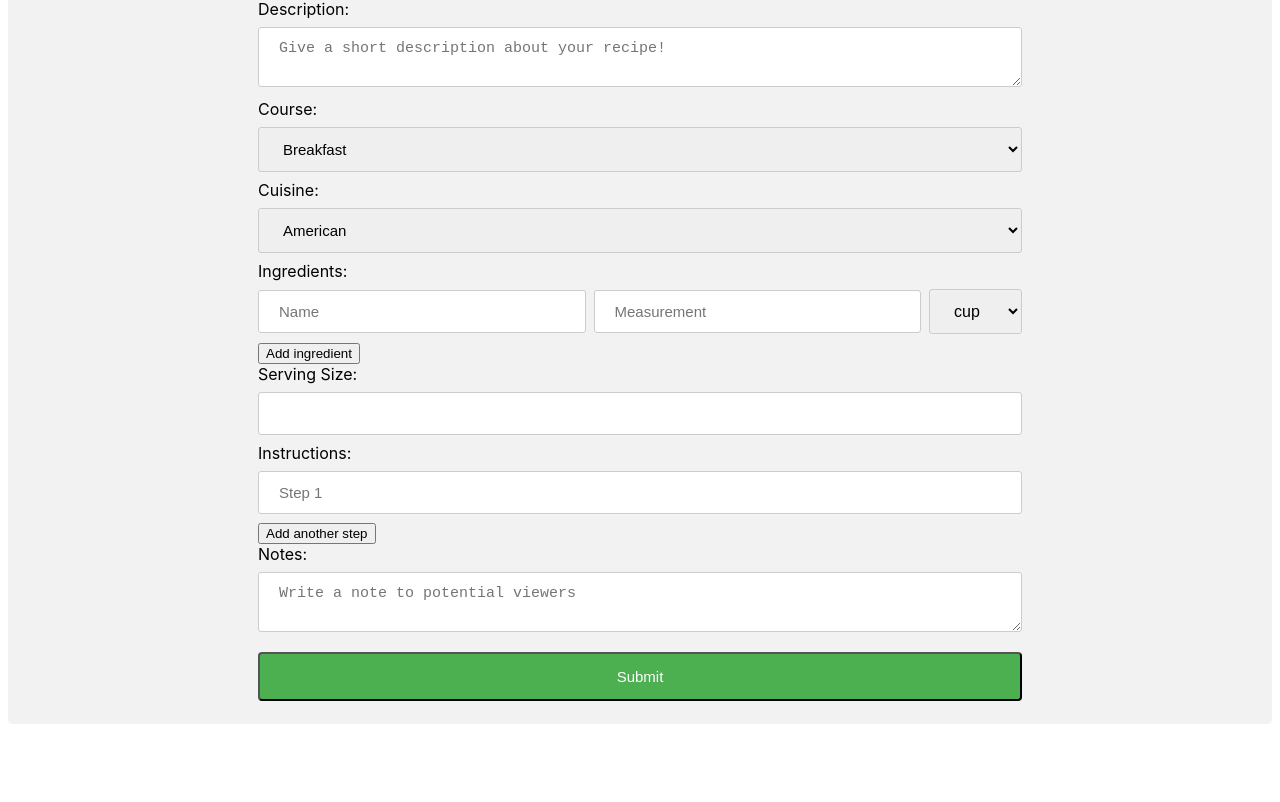
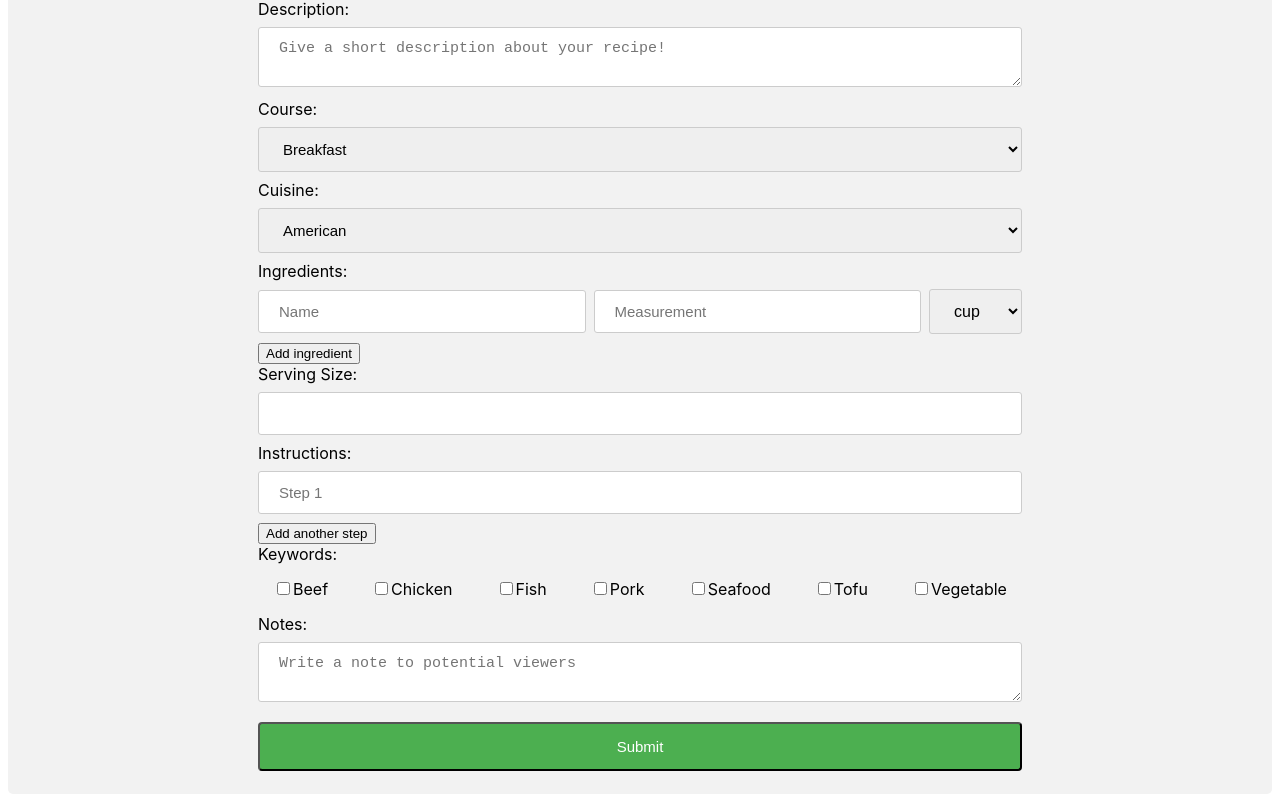
Before and after one commit to leemelisa/cook-book, a React (Create React App) app in the folder one-cookbook/client/: page /recipe/add in a window 1280 px wide. Shown: the part 489-1291 px from the top of the page. Before the commit the page ends 1221 px from the top, so only its background shows below. Built offline with nearby package versions, Linux system fonts and the light colour scheme.

Commit message:
added keyword checks to RecipeAdd

```diff
--- a/one-cookbook/client/src/components/layouts/Filter.js
+++ b/one-cookbook/client/src/components/layouts/Filter.js
@@ -27,15 +27,15 @@ class Filter extends React.Component {
 
     filterHandler(updatedTitle) {
         console.log(updatedTitle);
-        if (updatedTitle.course != '') {
+        if (updatedTitle.course !== '') {
             this.setState({
                 courseTitle: updatedTitle.course
             });
-        } else if (updatedTitle.cuisine != '') {
+        } else if (updatedTitle.cuisine !== '') {
             this.setState({
                 cuisineTitle: updatedTitle.cuisine
             });
-        } else if (updatedTitle.ingredient != '') {
+        } else if (updatedTitle.ingredient !== '') {
             this.setState({
                 ingredientTitle: updatedTitle.ingredient
             });
--- a/one-cookbook/client/src/components/layouts/Home.js
+++ b/one-cookbook/client/src/components/layouts/Home.js
@@ -10,6 +10,9 @@ class Home extends React.Component{
         return(
             <div>
                 <Filter />
+                <div>
+                    Recipe filter content
+                </div>
             </div>
         );
     }
--- a/one-cookbook/client/src/components/recipe/RecipeAdd.js
+++ b/one-cookbook/client/src/components/recipe/RecipeAdd.js
@@ -6,6 +6,7 @@ import headerImg from './styles/coverImg.jpg';
 const COURSES = ['Breakfast', 'Lunch', 'Dinner', 'Soup', 'Side Dish'];
 const CUISINES = ['American', 'Chinese', 'French', 'Korean', 'Japanese', 'Singaporean'];
 const UNITS = ['cup', 'oz', 'tbsp', 'tsp', 'mL', 'L', 'g'];
+const KEYWORDS = ['Beef', 'Chicken', 'Fish', 'Pork', 'Seafood', 'Tofu', 'Vegetable'];
 
 class RecipeAdd extends React.Component {
     constructor(props) {
@@ -23,7 +24,8 @@ class RecipeAdd extends React.Component {
                 unit: 'cup'
             }],
             instructions: [{step: ''}],
-            notes: '',
+            keywordSet: new Set(),
+            notes: ''
         };
     }
 
@@ -37,14 +39,14 @@ class RecipeAdd extends React.Component {
             let ingredients = [...this.state.ingredients];
             ingredients[e.target.dataset.id][e.target.name] = e.target.value;
             this.setState({ ingredients })
-        } else {
+        } else if (e.target.type === 'checkbox') {
+            this.handleKeywordChange(e);
+        } else  {
             this.setState({
                 ...this.state,
                 [e.target.name]: e.target.value
             });
         }
-
-        // console.log(`${e.target.name}: ${e.target.value}`)
     }
 
     // add a empty default value to instruction/ingredients array cause auto reloading to
@@ -68,7 +70,32 @@ class RecipeAdd extends React.Component {
         e.preventDefault();
     }
 
+    // update what keywords are checked
+    handleKeywordChange = e => {
+        let {keywordSet} = this.state;
+        let item = e.target.name;
+
+        // keyword isnt found set as true
+        if (!keywordSet.has(item)) {
+            this.setState((prev) => ({
+                keywordSet: keywordSet.add(item)
+            }));
+        } else {
+            // item is click again remove from map
+            keywordSet.delete(item);
+            this.setState({
+                keywordSet
+            })
+        }
+    }
+
     handleOnSubmit = e => {
+        let parseKeyword = [];
+        // parse keyword to match db
+        this.state.keywordSet.forEach((word) => {
+            parseKeyword.push({keyword: word })
+        })
+
         let data = {
             title: this.state.title,
             description: this.state.description,
@@ -77,6 +104,7 @@ class RecipeAdd extends React.Component {
             serving_sizes: this.state.servingSize,
             ingredients: this.state.ingredients,
             instructions: this.state.instructions,
+            keywords: parseKeyword,
             notes: this.state.notes
         }
         console.log(data);
@@ -204,7 +232,6 @@ class RecipeAdd extends React.Component {
                             })}
                             <button
                                 name='addIngredient'
-                                onClick={this.addNewInput}
                             >Add ingredient</button>
                         </div>
                     </label>
@@ -243,9 +270,27 @@ class RecipeAdd extends React.Component {
                                 onClick={ this.addNewInput }
                             >Add another step </button>
                         </div>
-
                     </label>
-
+                    <label>
+                        Keywords:
+                        <div className='keyword_container'>
+                            {
+                                KEYWORDS.map(keyword => {
+                                    return(
+                                        <span>
+                                            <input
+                                                type='checkbox'
+                                                id={keyword}
+                                                name={keyword}
+                                                value={keyword}
+                                            />
+                                            <label>{keyword}</label>
+                                        </span>
+                                    )
+                                })
+                            }
+                        </div>
+                    </label>
                     <label>
                         Notes:
                         <textarea
--- a/one-cookbook/client/src/components/recipe/styles/RecipeAdd.scss
+++ b/one-cookbook/client/src/components/recipe/styles/RecipeAdd.scss
@@ -43,6 +43,13 @@
         overflow: auto;
     }
 
+    .keyword_container{
+        // width: 100%;
+        display: flex;
+        justify-content: space-between;
+        margin: 15px;
+    }
+
     .submit_wrapper {
         width: 100%;
         border-radius: 4px;
```
